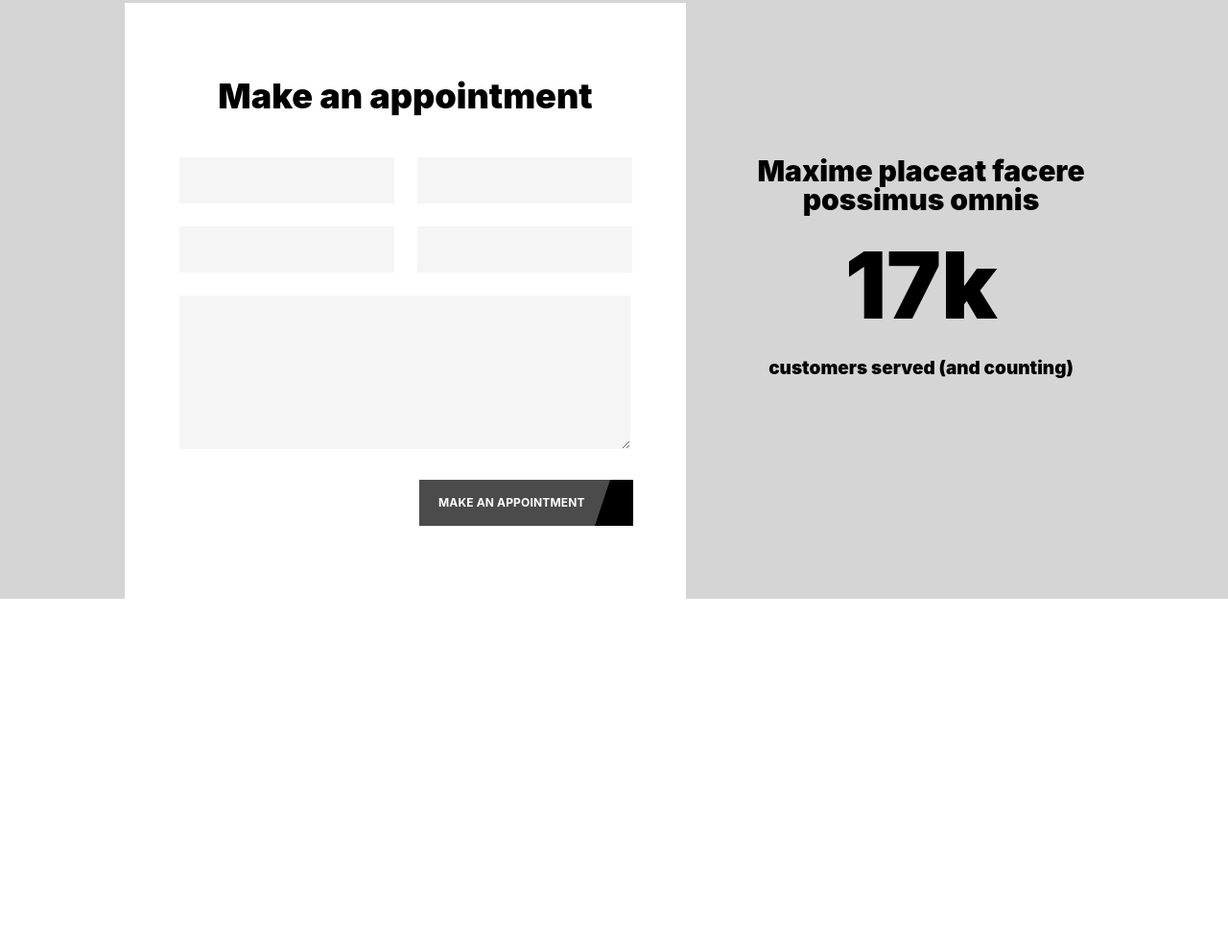
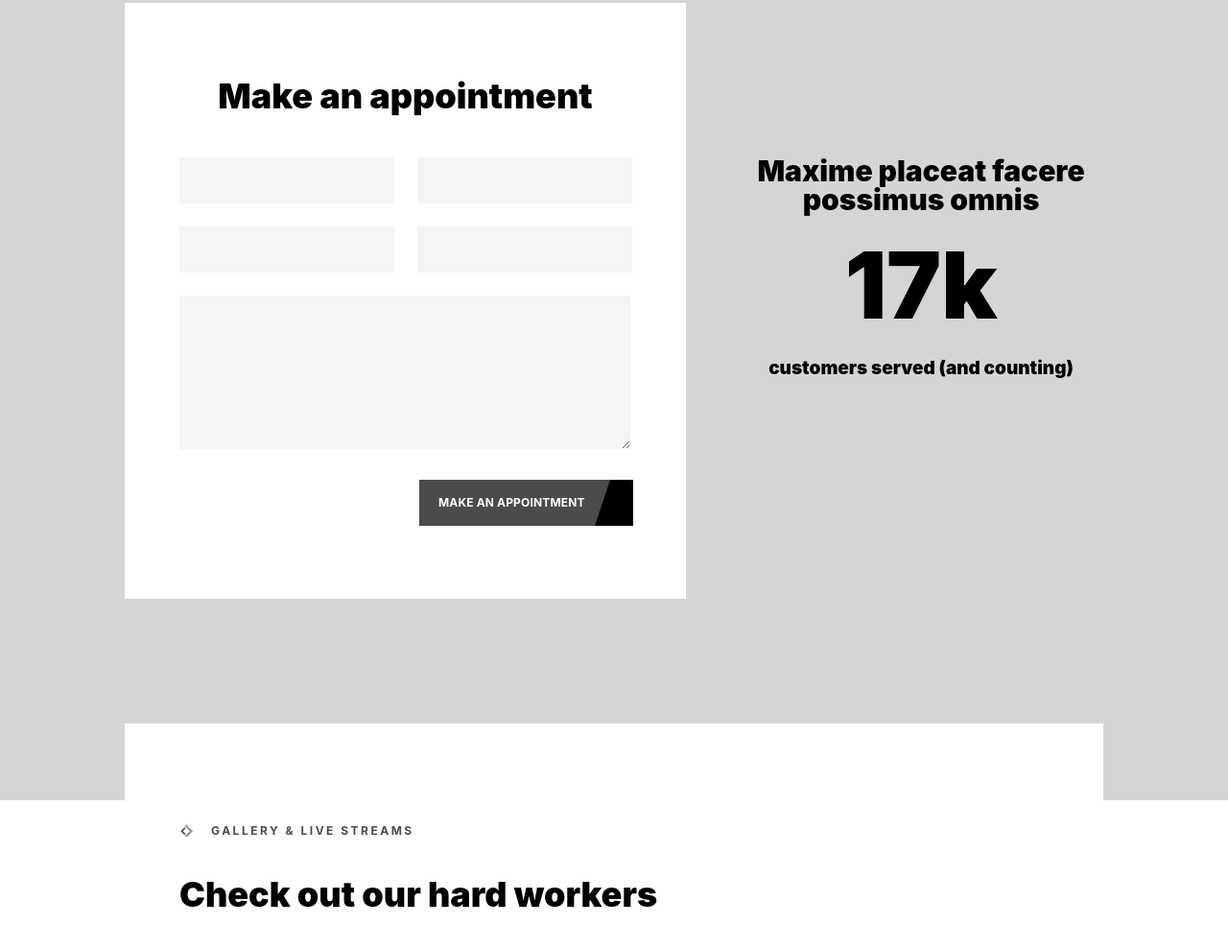
Before and after one commit to bigildar/random-2, a plain HTML site: page random-2/index.html in a window 1280 px wide. Shown: the part 3733-4722 px from the top of the page at 96% size. Before the commit the page ends 4357 px from the top, so only its background shows below. Drawn offline with Linux system fonts and the light colour scheme.

Commit message:
Начал шестую страницу

```diff
--- a/random-2/css/style.css
+++ b/random-2/css/style.css
@@ -404,6 +404,7 @@ body {
 }
 .page-five {
 	background-color: #d5d5d5;
+	padding-bottom: 210px;
 }
 .page-five__column {
 	display: flex;
@@ -485,3 +486,15 @@ body {
 	line-height: 26px;
 	text-align: center;
 }
+
+.page-six {
+	Position: relative;
+	top: -80px;
+	left: 0;
+}
+.page-six .container {
+	background-color: #fff;
+}
+.page-six__content {
+	padding: 100px 57px 0 57px;
+}
--- a/random-2/index.html
+++ b/random-2/index.html
@@ -321,6 +321,23 @@
 			</div>
 		</div>
 	</div>
+	<div class="page-six">
+		<div class="container">
+			<div class="page-six__title">
+				<div class="page-six__content">
+					<div class="content-title">
+						<div class="content-title__question">
+							GALLERY & LIVE STREAMS
+						</div>
+						<div class="content-title__answer">
+							Check out our hard workers
+						</div>
+					</div>
+				</div>
+
+			</div>
+		</div>
+	</div>
 </body>
 
 </html>
```
